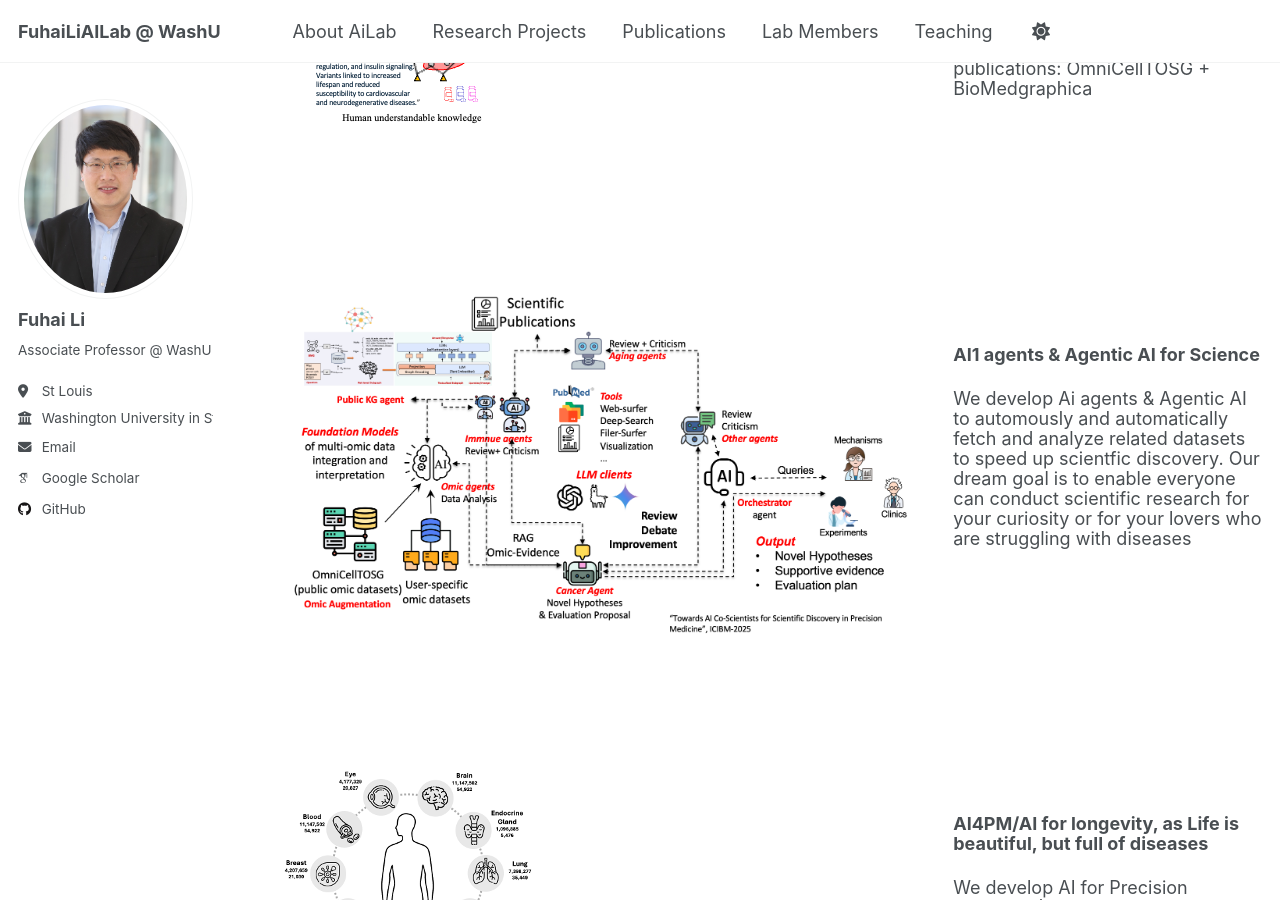
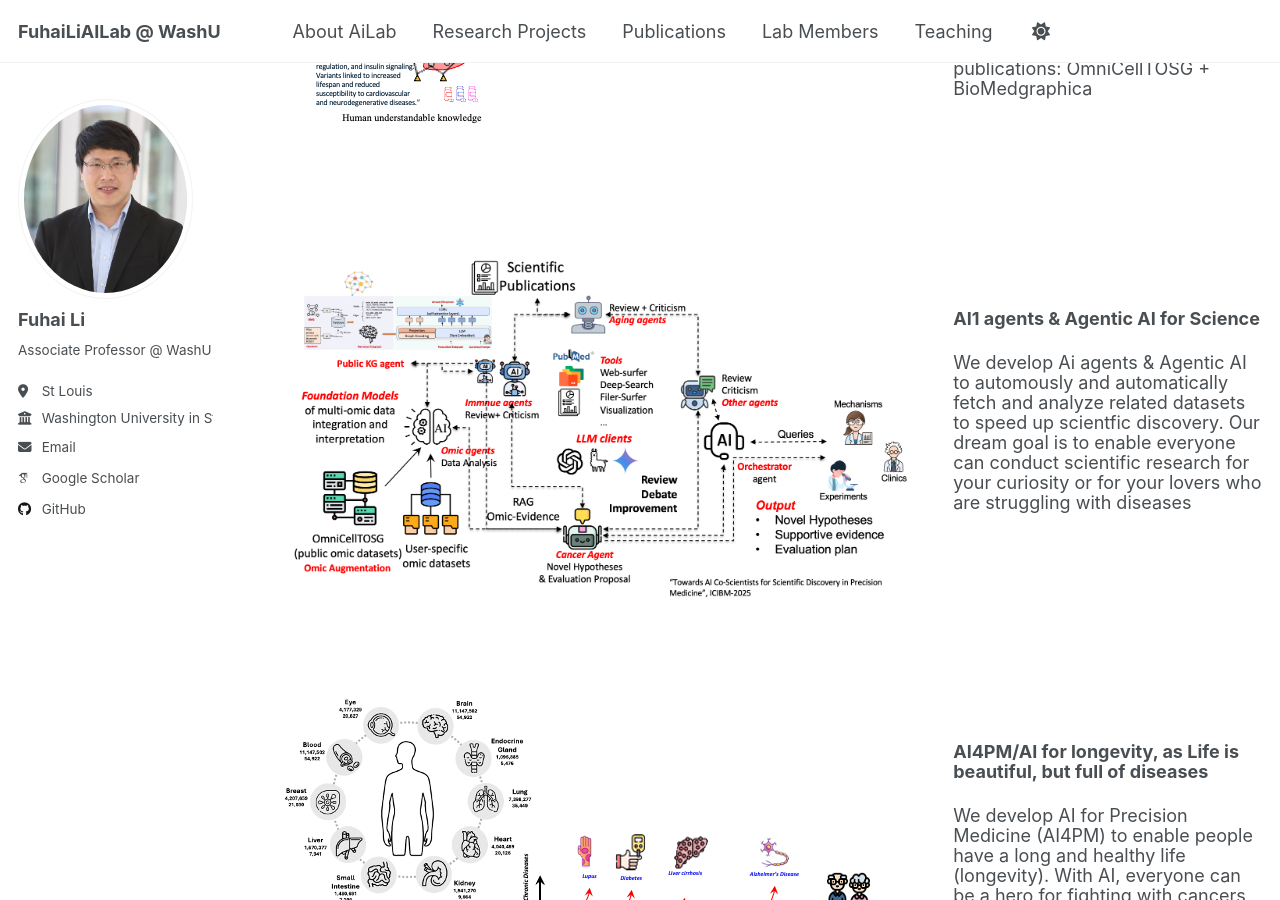
Before and after one commit to FuhaiLiAiLab/FuhaiLiAILab.github.io, a Jekyll site: the page built from _pages/LiLabResearch1.html, in a window 1280 px wide and 900 px high, scrolled down 689 px. Built offline with Jekyll 4.4.1, drawn with Linux system fonts in a browser that asks for light colours; some web fonts are replaced.

Commit message:
Update LiLabResearch1.html

```diff
--- a/_pages/LiLabResearch1.html
+++ b/_pages/LiLabResearch1.html
@@ -35,18 +35,6 @@ author_profile: true
   </div>
 </div>
 
-<!-- This is a space row -->
-<div class="col-lg-12">
-  <div class="row">
-    <div class="col-md-6">
-       <h3 style="line-height:20px"> </h3>
-    </div>
-    <div class="col-md-6">
-       <h3 style="line-height:20px"> </h3>
-    </div>
-  </div>
-</div>
-
 <!-- 2 Research Project -->
 <div class="col-lg-12">
   <div class="row d-flex align-items-center">
@@ -59,18 +47,6 @@ author_profile: true
     <div class="col-md-4">
       <p style="line-height:20px"><strong> AI1 agents & Agentic AI for Science </strong> </p>
       <p style="line-height:20px"> We develop Ai agents & Agentic AI to automously and automatically fetch and analyze related datasets to speed up scientfic discovery. Our dream goal is to enable everyone can conduct scientific research for your curiosity or for your lovers who are struggling with diseases </p>
-    </div>
-  </div>
-</div>
-
-<!-- This is a space row -->
-<div class="col-lg-12">
-  <div class="row">
-    <div class="col-md-6">
-       <h3 style="line-height:20px"> </h3>
-    </div>
-    <div class="col-md-6">
-       <h3 style="line-height:20px"> </h3>
     </div>
   </div>
 </div>
@@ -90,3 +66,15 @@ author_profile: true
     </div>
   </div>
 </div>
+
+<!-- This is a space row -->
+<div class="col-lg-12">
+  <div class="row">
+    <div class="col-md-6">
+       <h3 style="line-height:20px"> </h3>
+    </div>
+    <div class="col-md-6">
+       <h3 style="line-height:20px"> </h3>
+    </div>
+  </div>
+</div>
```
